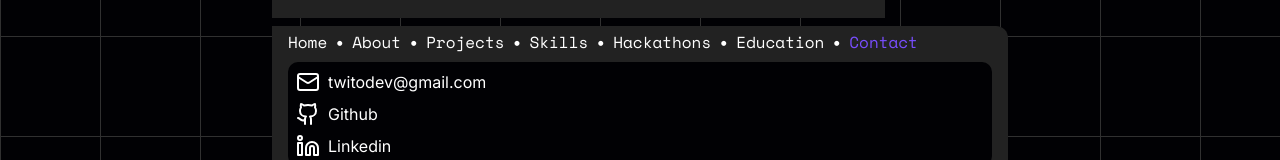
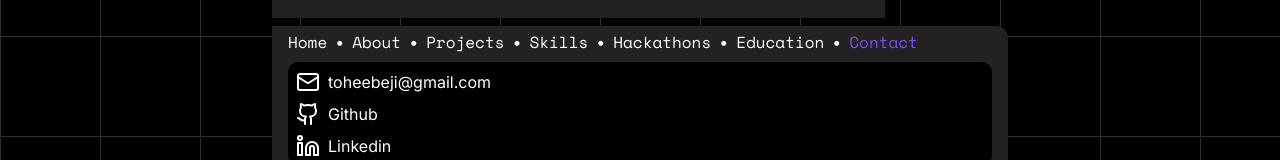
Before and after one commit to twitocode/Portfolio, a SvelteKit app: page /contact in a window 1280 px wide. Shown: the part 364-524 px from the top of the page. Built offline with nearby package versions, Linux system fonts and the light colour scheme; a web font is replaced by a local one; what tailwind-hamburgers would draw is missing.

Commit message:
twitodev to tohebeji in email

```diff
--- a/src/routes/contact/+page.svelte
+++ b/src/routes/contact/+page.svelte
@@ -5,7 +5,7 @@
 <section
 	class="to-primary from-background bg-background mb-2 flex h-auto max-h-[500px] w-full flex-col space-y-2 overflow-auto rounded-md px-2 py-2"
 >
-	<div class="flex items-center gap-2"><Mail /> twitodev@gmail.com</div>
+	<div class="flex items-center gap-2"><Mail /> toheebeji@gmail.com</div>
 	<a
 		href="https://github.com/twitocode"
 		target="_blank"
```
